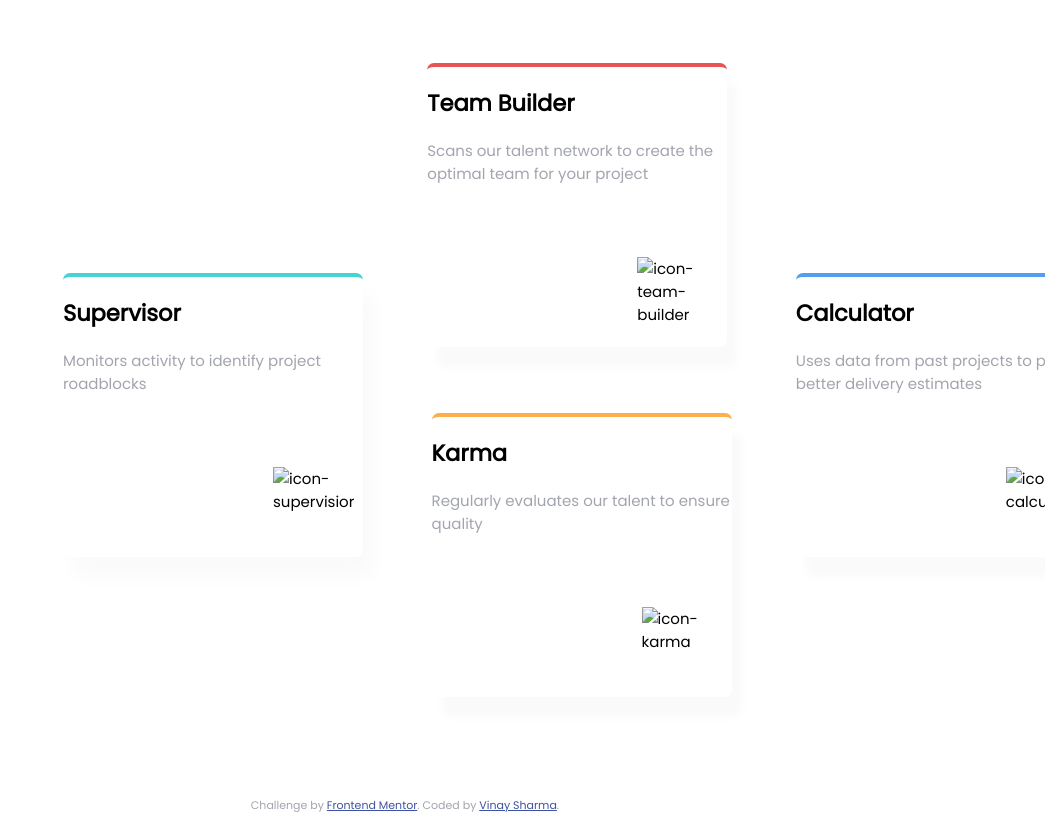
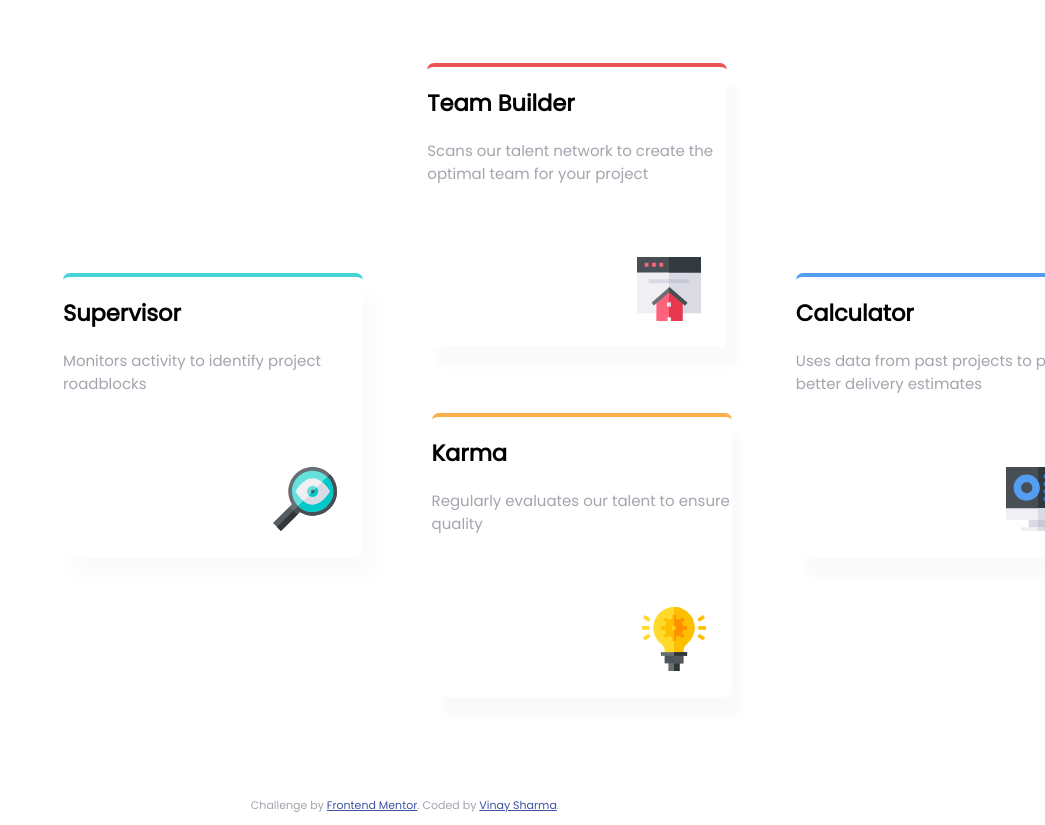
Before and after one commit to sevinaysharma/fourcardchallenge, a plain HTML site: page index.html in a window 1280 px wide. Shown: the part 250-1075 px from the top of the page, without its empty margins (235-1280 px from the left). Drawn offline with Linux system fonts and the light colour scheme; files that its build step writes are made by us from their sources.

Commit message:
Update index.html

```diff
--- a/index.html
+++ b/index.html
@@ -5,9 +5,9 @@
   <meta charset="UTF-8">
   <meta name="viewport" content="width=device-width, initial-scale=1.0"> <!-- displays site properly based on user's device -->
 
-  <link rel="icon" type="image/png" sizes="32x32" href="./images/favicon-32x32.png">
+  <link rel="icon" type="image/png" sizes="32x32" href="favicon-32x32.png">
   <link href="https://fonts.googleapis.com/css?family=Poppins&display=swap" rel="stylesheet">
-  <link rel="stylesheet" href="css/master.css">
+  <link rel="stylesheet" href="master.css">
 
   <title>Frontend Mentor | Four card feature section</title>
   <style>
@@ -32,29 +32,29 @@
 
 
   <div class="first-box">
-    <img class="img1" src="images/icon-supervisor.svg" alt="icon-supervisior">
+    <img class="img1" src="icon-supervisor.svg" alt="icon-supervisior">
     <h2>Supervisor</h2>
     <p>Monitors activity to identify project roadblocks</p>
   </div>
   <div class="second-box">
-    <img class="img2" src="images/icon-team-builder.svg" alt="icon-team-builder">
+    <img class="img2" src="icon-team-builder.svg" alt="icon-team-builder">
     <h2>Team Builder</h2>
     <p>Scans our talent network to create the optimal team for your project</p>
   </div>
   <div class="third-box">
-    <img class="img3" src="images/icon-karma.svg" alt="icon-karma">
+    <img class="img3" src="icon-karma.svg" alt="icon-karma">
     <h2>Karma</h2>
     <p>Regularly evaluates our talent to ensure quality</p>
   </div>
   <div class="fourth-box">
-    <img class="img4" src="images/icon-calculator.svg" alt="icon-calculator">
+    <img class="img4" src="icon-calculator.svg" alt="icon-calculator">
     <h2>Calculator</h2>
     <p>Uses data from past projects to provide better delivery estimates</p>
   </div>
   <footer>
     <p class="attribution">
       Challenge by <a href="https://www.frontendmentor.io?ref=challenge" target="_blank">Frontend Mentor</a>.
-      Coded by <a href="#">Vinay Sharma</a>.
+      Coded by <a href="https://twitter.com/vinaysh10239063">Vinay Sharma</a>.
     </p>
   </footer>
 </body>
```
